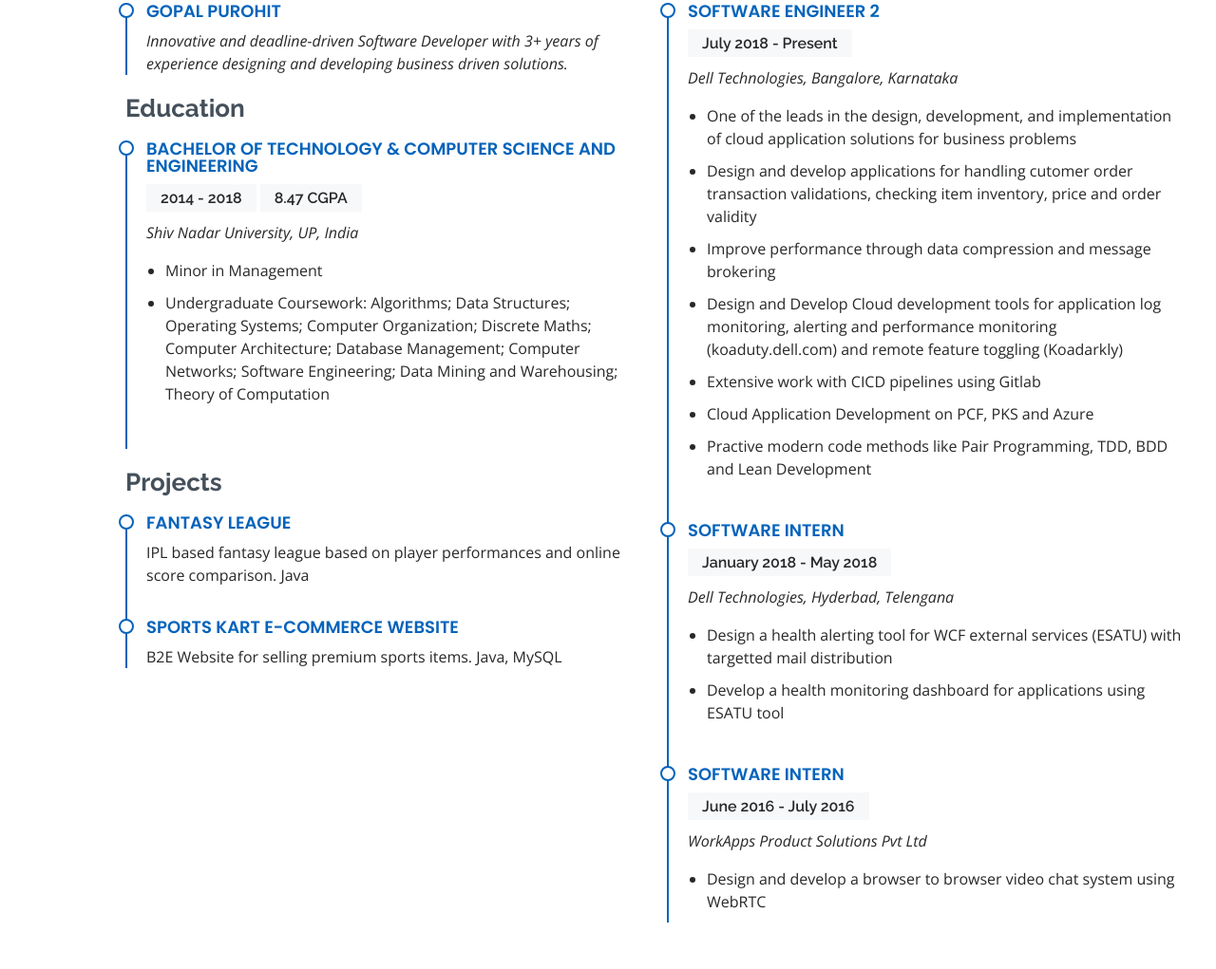
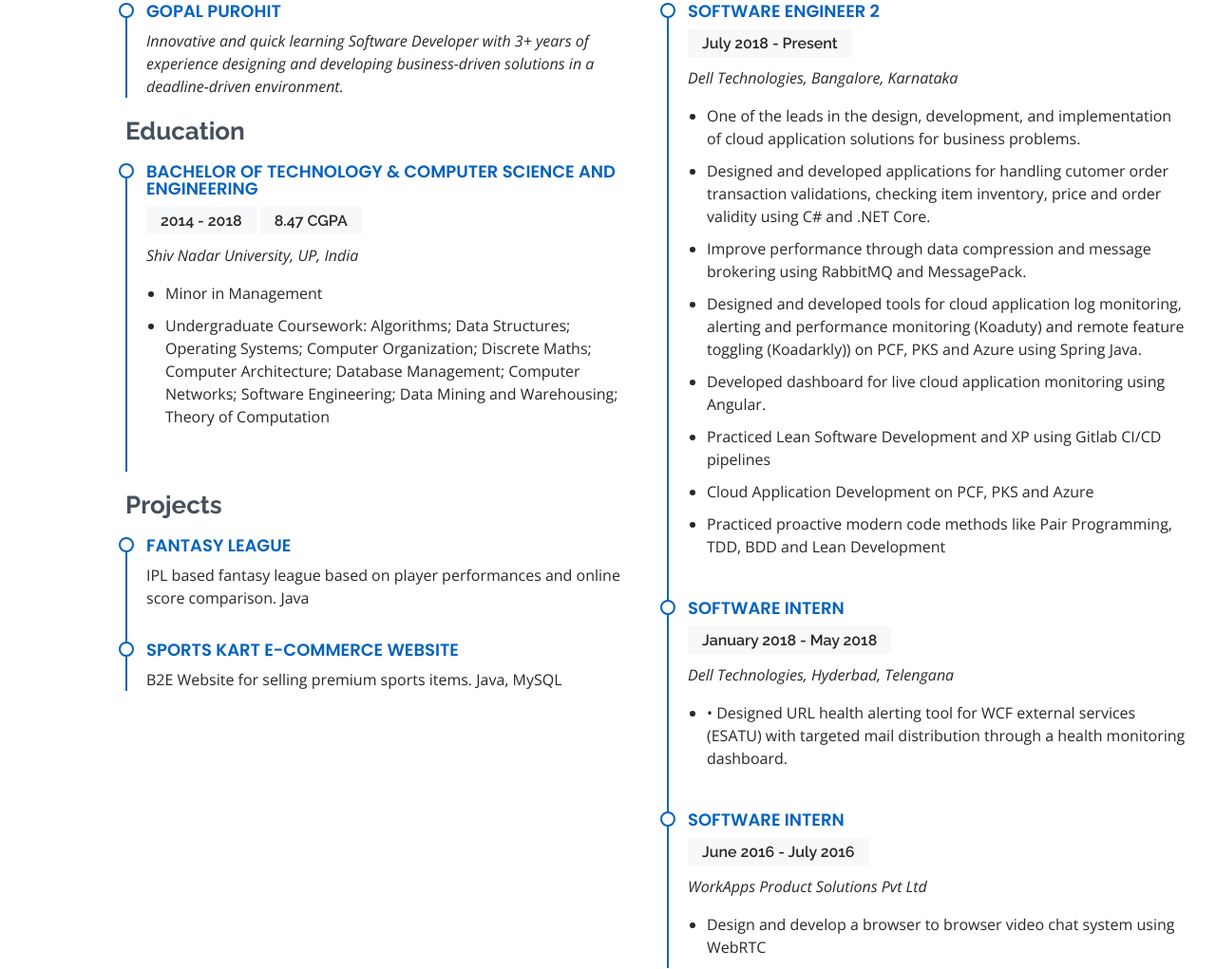
Before and after one commit to gp886/gp886.github.io, a plain HTML site: page index.html in a window 1280 px wide. Shown: the part 2205-3226 px from the top of the page at 95% size. Drawn offline with nearby package versions, Linux system fonts and the light colour scheme.

Commit message:
Add grammatical corrections

```diff
--- a/index.html
+++ b/index.html
@@ -169,7 +169,8 @@
             <h3 class="resume-title">Summary</h3>
             <div class="resume-item pb-0">
               <h4>Gopal Purohit</h4>
-              <p><em>Innovative and deadline-driven Software Developer with 3+ years of experience designing and developing business driven solutions.</em></p>
+              <p><em>Innovative and quick learning Software Developer with 3+ years of experience designing and developing business-driven solutions in a deadline-driven environment.
+              </em></p>
             </div>
 
             <h3 class="resume-title">Education</h3>
@@ -202,13 +203,14 @@
               <h5>July 2018 - Present</h5>
               <p><em>Dell Technologies, Bangalore, Karnataka</em></p>
               <ul>
-                <li>One of the leads in the design, development, and implementation of cloud application solutions for business problems</li>
-                <li>Design and develop applications for handling cutomer order transaction validations, checking item inventory, price and order validity</li>
-                <li>Improve performance through data compression and message brokering</li>
-                <li>Design and Develop Cloud development tools for application log monitoring, alerting and performance monitoring (koaduty.dell.com) and remote feature toggling (Koadarkly)</li>
-                <li>Extensive work with CICD pipelines using Gitlab</li>
+                <li>One of the leads in the design, development, and implementation of cloud application solutions for business problems.</li>
+                <li>Designed and developed applications for handling cutomer order transaction validations, checking item inventory, price and order validity using C# and .NET Core.</li>
+                <li>Improve performance through data compression and message brokering using RabbitMQ and MessagePack.</li>
+                <li>Designed and developed tools for cloud application log monitoring, alerting and performance monitoring (Koaduty) and remote feature toggling (Koadarkly)) on PCF, PKS and Azure using Spring Java.</li>
+                <li>Developed dashboard for live cloud application monitoring using Angular.</li>
+                <li>Practiced Lean Software Development and XP using Gitlab CI/CD pipelines</li>
                 <li>Cloud Application Development on PCF, PKS and Azure</li>
-                <li>Practive modern code methods like Pair Programming, TDD, BDD and Lean Development</li>
+                <li>Practiced proactive modern code methods like Pair Programming, TDD, BDD and Lean Development</li>
               </ul>
             </div>
             <div class="resume-item">
@@ -216,8 +218,7 @@
               <h5>January 2018 - May 2018</h5>
               <p><em>Dell Technologies, Hyderbad, Telengana</em></p>
               <ul>
-                <li>Design a health alerting tool for WCF external services (ESATU) with targetted mail distribution</li>
-                <li>Develop a health monitoring dashboard for applications using ESATU tool</li>
+                <li>•	Designed URL health alerting tool for WCF external services (ESATU) with targeted mail distribution through a health monitoring dashboard.</li>
               </ul>
             </div>
             <div class="resume-item">
```
